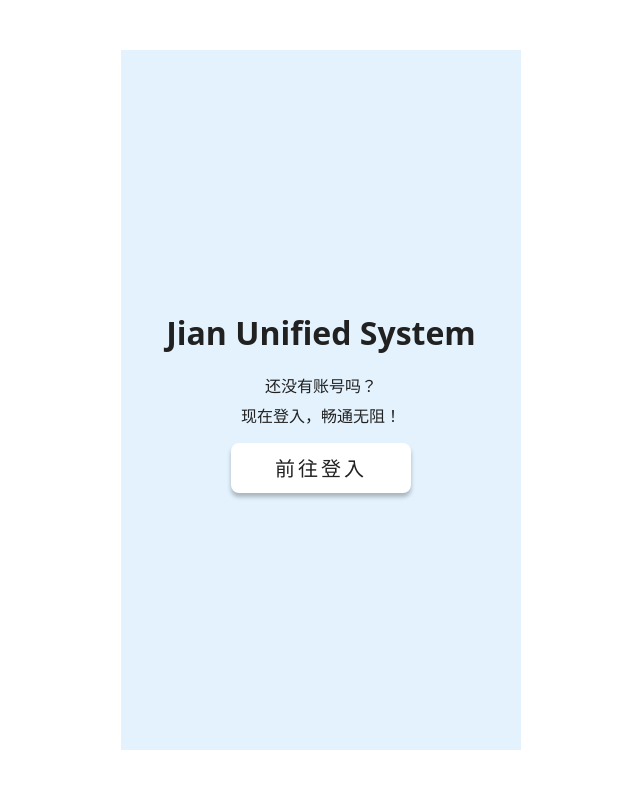
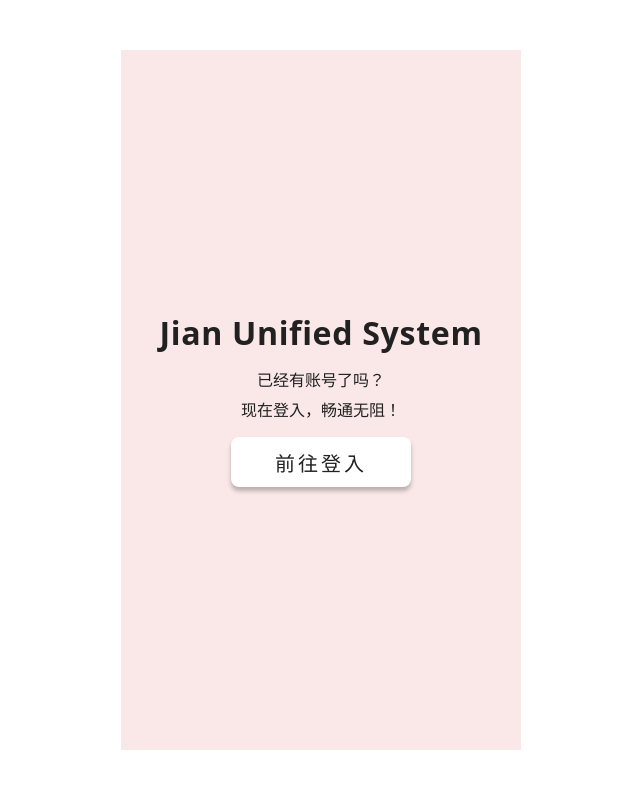
Before and after one commit to Jian-GitHub/Jian-Unified-System-Vue, a Vue app in the folder apollo/: page / in a window 1280 px wide. Both pictures are taken after a click on the button "前往注册". Shown: the top 788 px of the page, without its empty margins (119-759 px from the left). Built offline with nearby package versions, Linux system fonts and the light colour scheme.

Commit message:
Config i18n; Color css variables

```diff
--- a/apollo/package.json
+++ b/apollo/package.json
@@ -17,7 +17,6 @@
     "vue-i18n": "^11.1.12"
   },
   "devDependencies": {
-    "@intlify/vue-i18n-loader": "^5.0.1",
     "@vitejs/plugin-vue": "^6.0.1",
     "unplugin-auto-import": "^20.1.0",
     "unplugin-vue-components": "^29.0.0",
--- a/apollo/src/components/login/side/LoginSide.vue
+++ b/apollo/src/components/login/side/LoginSide.vue
@@ -12,10 +12,10 @@ function setIsLogin() {
   // console.log(isLogin)
 
   if (isLogin.value) {
-    switchLanguage('en-US')
+    switchLanguage('en')
     setTheme('dark')
   } else {
-    switchLanguage('zh-CN')
+    switchLanguage('zh')
     setTheme('light')
   }
 }
@@ -25,7 +25,10 @@ import { useI18n } from 'vue-i18n'
 const { t, locale } = useI18n()
 
 import { computed } from 'vue'
-const msg = computed(() => t('side.login.SIDE_TEXT_1'))
+const loginSideText1 = computed(() => t('side.login.SIDE_TEXT_1'))
+const loginSideText2 = computed(() => t('side.login.SIDE_TEXT_2'))
+const RegisterSideText1 = computed(() => t('side.registration.SIDE_TEXT_1'))
+const RegisterSideText2 = computed(() => t('side.registration.SIDE_TEXT_2'))
 
 function setTheme(theme: 'light' | 'dark') {
   document.documentElement.setAttribute('data-theme', theme)
@@ -42,8 +45,8 @@ const switchLanguage = (lang: string) => {
     <img class="circle circle--top" :src="CIRCLE_TOP" alt="" />
     <img class="circle circle--bottom" :src="CIRCLE_BOTTOM" alt="" />
 
-    <div class="brand">Jian Unified System</div>
-    <div class="promo">{{ msg }}<br/>{{$t('side.login.SIDE_TEXT_2')}}</div>
+    <div class="title">Jian Unified System</div>
+    <div class="text">{{ loginSideText1 }}<br/>{{ loginSideText2 }}</div>
 
     <button class="btn" type="button" @click="setIsLogin">
       前往注册
@@ -54,8 +57,8 @@ const switchLanguage = (lang: string) => {
     <img class="circle circle--top" :src="CIRCLE_TOP" alt="" />
     <img class="circle circle--bottom" :src="CIRCLE_BOTTOM" alt="" />
 
-    <div class="brand">Jian Unified System</div>
-    <div class="promo">{{ msg }}<br/>{{$t('side.registration.SIDE_TEXT_2')}}</div>
+    <div class="title">Jian Unified System</div>
+    <div class="text">{{ RegisterSideText1 }}<br/>{{ RegisterSideText2 }}</div>
 
     <button class="btn" type="button" @click="setIsLogin">
       前往登入
@@ -72,7 +75,7 @@ const switchLanguage = (lang: string) => {
   position: relative;
   width: 400px;
   height: 700px;
-  background: var(--jus-color-doraemon-primary-200);
+  background: var(--jus-color-icarus-primary-200);
   overflow: hidden;
   display: flex;
   flex-direction: column;
@@ -101,17 +104,22 @@ const switchLanguage = (lang: string) => {
   transform: translate(-50%, -50%);
 }
 
-.brand {
+.title {
+  color: var(--jus-color-global-neutrals-text-primary);
+  font-size: 2.00938rem;
+  font-style: normal;
   font-weight: 600;
-  font-size: 32px;
-  color: #212121;
+  line-height: 2.5rem; /* 124.417% */
+  letter-spacing: 0.04019rem;
 }
 
-.promo {
-  color: #212121;
-  font-size: 16px;
+.text {
+  color: var(--jus-color-global-neutrals-text-primary);
   text-align: center;
-  line-height: 30px;
+  font-size: 1rem;
+  font-style: normal;
+  font-weight: 400;
+  line-height: 1.875rem; /* 187.5% */
 }
 
 .btn {
--- a/apollo/src/main.ts
+++ b/apollo/src/main.ts
@@ -1,11 +1,7 @@
 import './assets/main.css'
-
 import { createApp } from 'vue'
 import App from './App.vue'
 import { createI18n } from 'vue-i18n'
-// import en from './locales/en.json'
-// import zh from './locales/zh.json'
-
 
 function loadLocaleMessages() {
     const locales = import.meta.glob('./locales/*/*.json', { eager: true })
@@ -14,7 +10,7 @@ function loadLocaleMessages() {
     for (const path in locales) {
         const matched = path.match(/locales\/([^\/]+)\/(.+)\.json$/)
         if (matched && matched.length === 3) {
-            const lang = matched[1] // 语言代码，如 zh-CN// 文件名（作为命名空间）
+            const lang = matched[1] // 语言代码，如 zh// 文件名（作为命名空间）
 
             // 初始化语言对象
             if (!messages[lang]) {
@@ -30,8 +26,8 @@ function loadLocaleMessages() {
 }
 
 const i18n = createI18n({
-    locale: 'zh-CN',   // 默认语言
-    fallbackLocale: 'zh-CN',
+    locale: 'zh',   // 默认语言
+    fallbackLocale: 'zh',
     globalInjection: true, // 全局注入 $t 方法
     messages: loadLocaleMessages()
 })
```
Also changed, not shown: apollo/src/locales/en/login.json (renamed from apollo/src/locales/en-US/login.json), apollo/src/locales/zh/login.json (renamed from apollo/src/locales/zh-CN/login.json), apollo/src/locales/zh/login/container/strings.ts (renamed from apollo/src/locales/zh-CN/login/container/strings.ts), apollo/src/locales/zh/login/side/strings.ts (renamed from apollo/src/locales/zh-CN/login/side/strings.ts), 2 other files (tests, documents, lock files or other folders).
